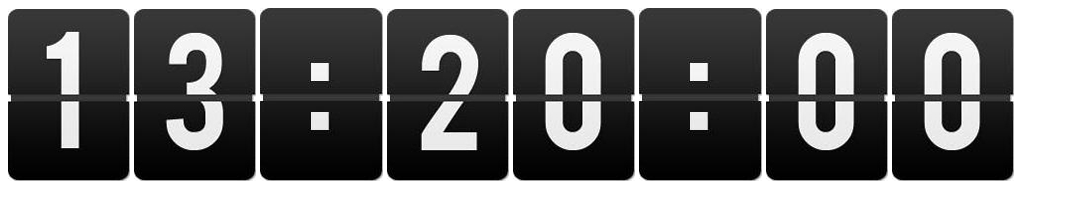
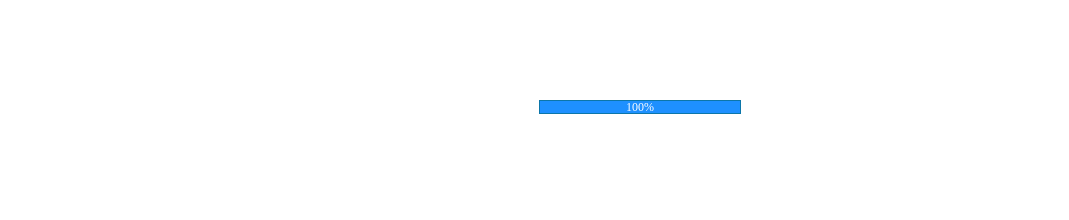
Before and after one commit to gou-tian/web-Desktop, a plain HTML site: page tmp.html in a window 1280 px wide. Shown: the whole page, without its empty margins (0-1069 px from the left). Drawn offline with Linux system fonts and the light colour scheme.

Commit message:
2015-08-04 加入页面加载进度条 21：15 2015-08-03 加入时间函数，实现数字时钟功能 22:14                       加入鼠标右键菜单,阻止系统默认事件，并实现点击空白处关闭  21:05 2015-08-02 修复拖拽Bug，使其能个复用 22：12 2015-08-01 修复缓冲运动中的Bug及不透明度计算公式Bug 23:15 2015-07-31 拖拽元素并在鼠标抬起时判断是否重叠，重叠则交换位置。 20:45                       加入缓冲运动 22:40  2015-07-30 鼠标移入放大元素 22:00

```diff
--- a/js/index-api.js
+++ b/js/index-api.js
@@ -13,6 +13,8 @@
  * (2015-08-03)
  * 加入时间函数，实现数字时钟功能 22:14
  * 加入鼠标右键菜单,阻止系统默认事件，并实现点击空白处关闭  21:05
+ * (2015-08-04)
+ * 加入页面加载进度条 21：15
  */
 
 //Public function.
@@ -153,7 +155,7 @@ var webDesktopPublic = {
         }
     }
 };
-//鼠标移入放大元素
+//Private function
 var webDasktop = {
     //鼠标移入
     webDesktopMouse : function (obj){
@@ -221,5 +223,28 @@ var webDasktop = {
         document.onclick = function(){
             obj.style.display = 'none';
         }
+    },
+    //首页页面加载进度条
+    progressBar : function(obj,showObj){
+        var num = 0;
+        var iLen = showObj.children.length;
+        for(var i = 0 ; i < iLen; i++){
+            (function(i){
+                num++;
+                var nBar = parseInt(num / iLen * 100);
+                if(nBar > 50){
+                    obj.children[0].style.color = '#fff';
+                }
+                obj.children[0].innerHTML = nBar + '%';
+                console.log(obj.children[0].innerHTML);
+                obj.children[1].style.width = nBar + '%';
+                setTimeout(function(){
+                    if(num == iLen){
+                        showObj.style.display = 'block';
+                        obj.style.display = 'none';
+                    }
+                },1000)
+            })(i);
+        }
     }
 };
--- a/js/index.js
+++ b/js/index.js
@@ -2,6 +2,9 @@
  * Created by gousky on 2015/8/1.
  */
 //变量声明
+var oPrs = document.getElementById('J-progress-bar');
+var oWarp = document.getElementById('J-warp');
+
 var oldWidth,
     oldHeight; //鼠标移入元素时保存当前属性值
 var obj1Top = null;
@@ -31,7 +34,7 @@ var rClickMenu = document.getElementById('J-right-click-menu');
 //时钟
 var iClock = document.getElementById('J-clock');
 
-
+webDasktop.progressBar(oPrs,oWarp);
 
 //侧边栏
 webDasktop.webDesktopMouse(eleMouse);
--- a/tmp.html
+++ b/tmp.html
@@ -4,22 +4,75 @@
     <meta charset="UTF-8">
     <meta http-equiv="X-UA-Compatible" content="IE=Edge">
     <title></title>
+    <style>
+        .clock {
+            display: none;
+        }
+        .demo {
+            position: relative;
+            width: 200px;
+            height: 12px;
+            margin: 100px auto 0;
+            border: 1px solid #0c76a9;
+        }
+        .demo-bar {
+            position: absolute;
+            width: 100%;
+            height: 100%;
+            line-height: 100%;
+            text-align: center;
+            font-size: 12px;
+        }
+        .demo-bg {
+            width: 10%;
+            height: 100%;
+            background-color: #1e90ff;
+        }
+    </style>
 </head>
 <body>
+<div id="demo" class="demo">
+    <div class="demo-bar">0%</div>
+    <div class="demo-bg"></div>
+</div>
 <div class="clock" id="J-clock">
-    <img src="image/time-img/0.JPG" alt />
-    <img src="image/time-img/0.JPG" alt />
-    <img src="image/time-img/0.JPG" alt />
-    <img src="image/time-img/0.JPG" alt />
-    <img src="image/time-img/0.JPG" alt />
-    <img src="image/time-img/0.JPG" alt />
-    <img src="image/time-img/0.JPG" alt />
-    <img src="image/time-img/0.JPG" alt />
+    <img src="https://raw.githubusercontent.com/gou-tian/dome-javascript-basics/master/pic/06-01.jpg" alt />
+    <img src="https://raw.githubusercontent.com/gou-tian/dome-javascript-basics/master/pic/06-02.jpg" alt />
+    <img src="https://raw.githubusercontent.com/gou-tian/dome-javascript-basics/master/pic/06-03.jpg" alt />
+    <img src="https://raw.githubusercontent.com/gou-tian/dome-javascript-basics/master/pic/06-04.jpg" alt />
+    <img src="https://raw.githubusercontent.com/gou-tian/dome-javascript-basics/master/pic/06-05.jpg" alt />
+    <img src="https://raw.githubusercontent.com/gou-tian/dome-javascript-basics/master/pic/06-06.jpg" alt />
 </div>
 <script src="js/index-api.js"></script>
 <script>
+    var oDmeo = document.getElementById('demo');
     var iClock = document.getElementById('J-clock');
-    webDesktopPublic.clock(iClock);
+    var iLen = iClock.children.length;
+
+    var num  = 0;
+
+    for(var i  = 0; i < iLen; i++){
+        (function(i){
+            var oImg = new Image();
+            oImg.onload = function(){
+                num++;
+                var nBor = parseInt(num / iLen *100);
+                if(nBor > 50){
+                    oDmeo.children[0].style.color = '#fff';
+                }
+                oDmeo.children[0].innerHTML = nBor + '%';
+                oDmeo.children[1].style.width = nBor + '%';
+                console.log(nBor);
+                /*setTimeout(function(){
+                    if(num == iLen){
+                        iClock.style.display = 'block';
+                        oDmeo.style.display = 'none';
+                    }
+                },800)*/
+            };
+            oImg.src = iClock.children[i].src;
+        })(i);
+    }
 </script>
 </body>
 </html>
```
Also changed, not shown: css/index.css (+20 -0 lines), index.html (+6 -1 lines).
